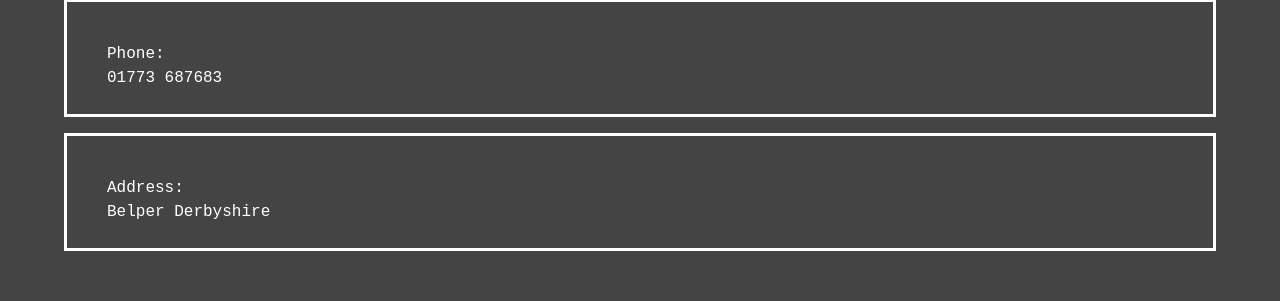
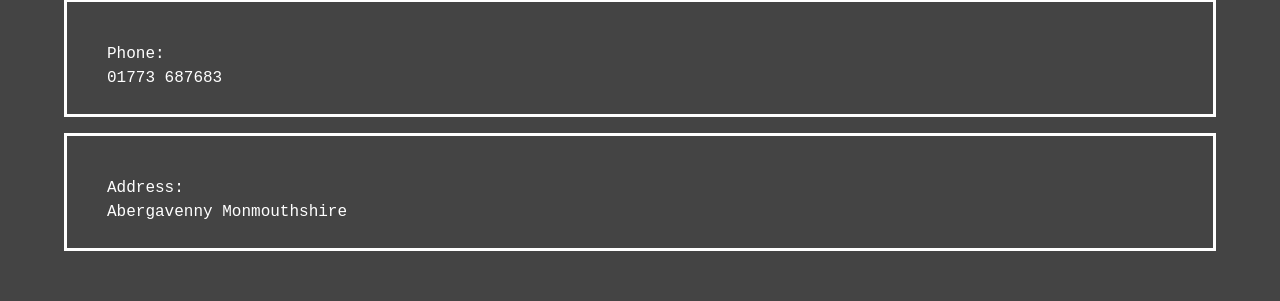
Before and after one commit to da3a/portfolio, a website built with webpack: page src/contact.html in a window 1280 px wide. Shown: the part 271-572 px from the top of the page. Built offline with nearby package versions, Linux system fonts and the light colour scheme.

Commit message:
Update contact.html

```diff
--- a/src/contact.html
+++ b/src/contact.html
@@ -89,7 +89,7 @@
         <span class="contact-info">
           Address:
         </span>
-        Belper Derbyshire
+        Abergavenny Monmouthshire
       </div>
     </div>
   </main>
```
